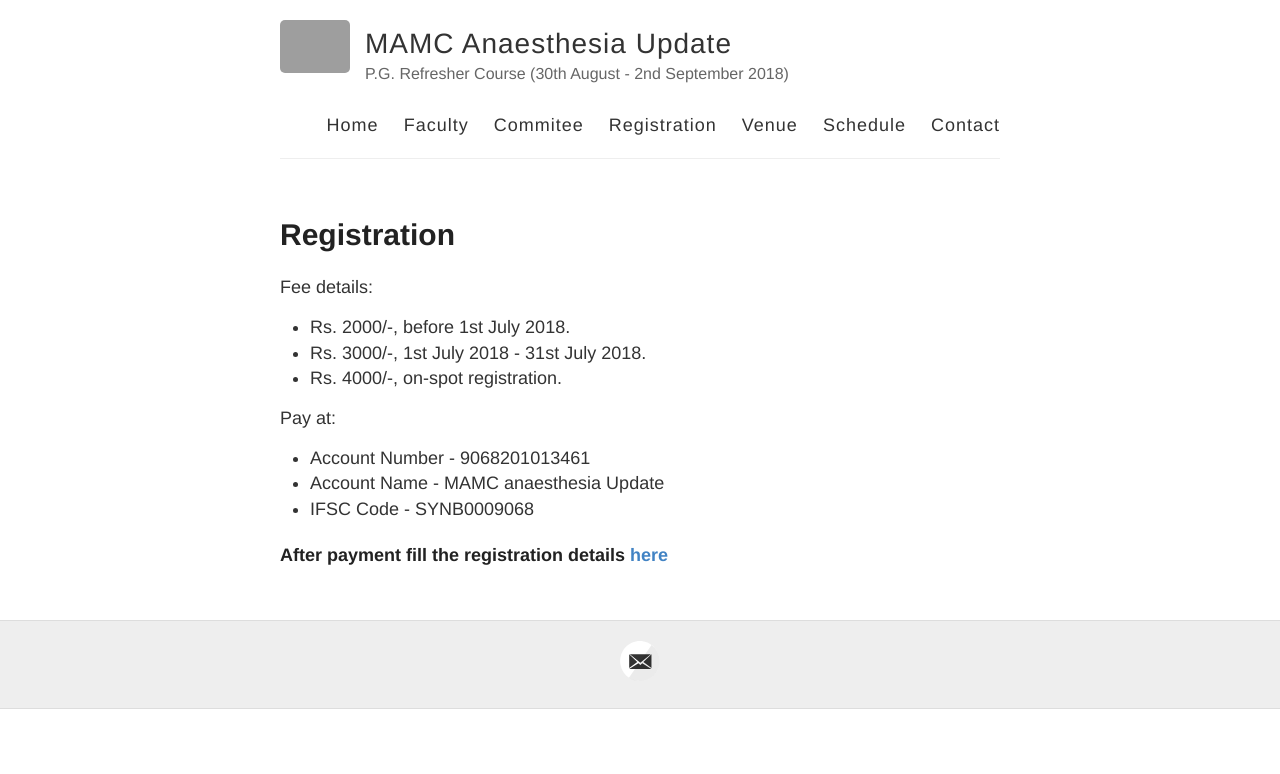
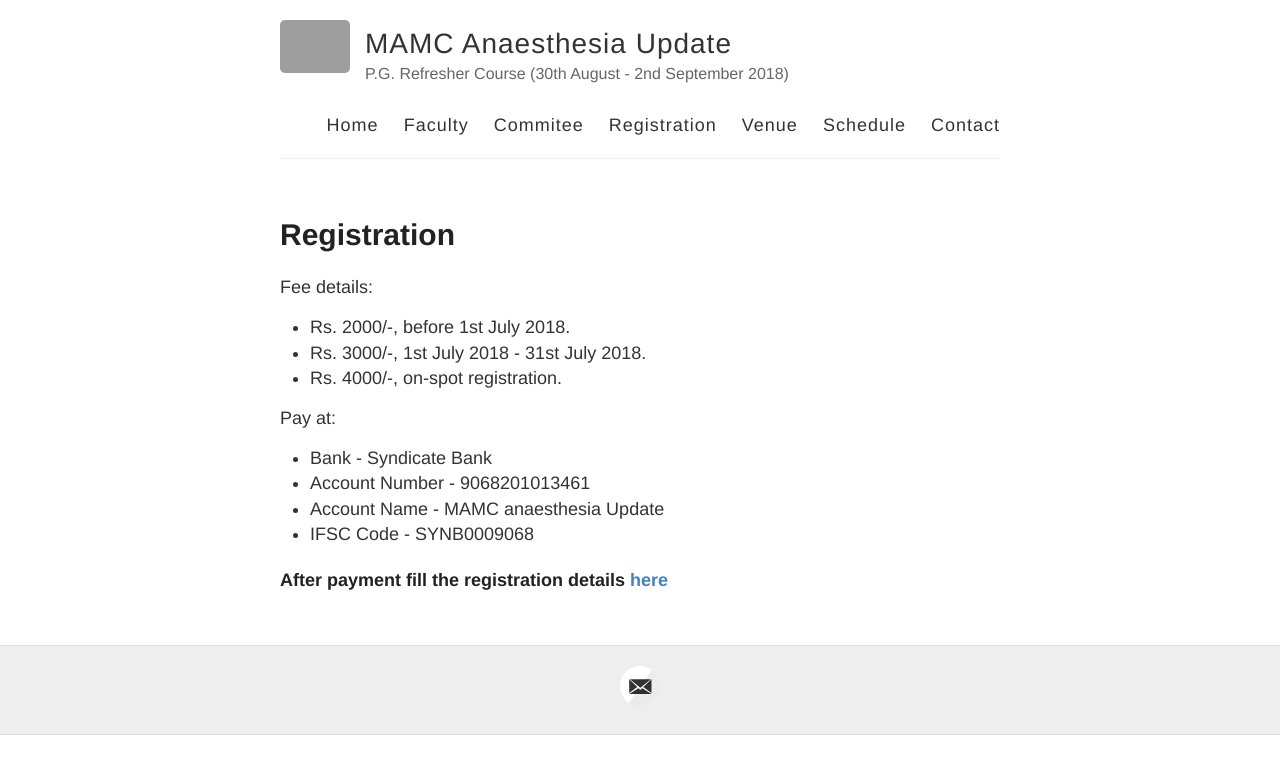
Before and after one commit to manofcomputer/manofcomputer.github.io, a Jekyll site: the page built from registration.md, in a window 1280 px wide. Shown: the top 774 px of the page. Built offline with Jekyll 4.4.1, drawn with Linux system fonts in a browser that asks for light colours; grey boxes are pictures that could not be loaded.

Commit message:
Added bank name

```diff
--- a/registration.md
+++ b/registration.md
@@ -10,6 +10,7 @@ Fee details:
 - Rs. 4000/-, on-spot registration.
 
 Pay at:
+- Bank           - Syndicate Bank
 - Account Number - 9068201013461
 - Account Name   - MAMC anaesthesia Update
 - IFSC Code      - SYNB0009068
```
